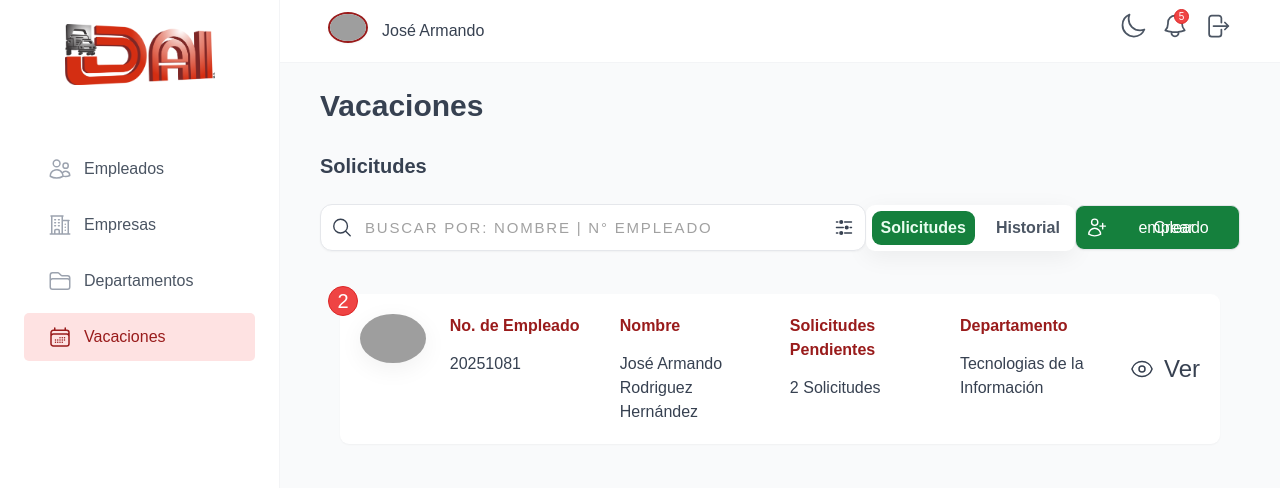
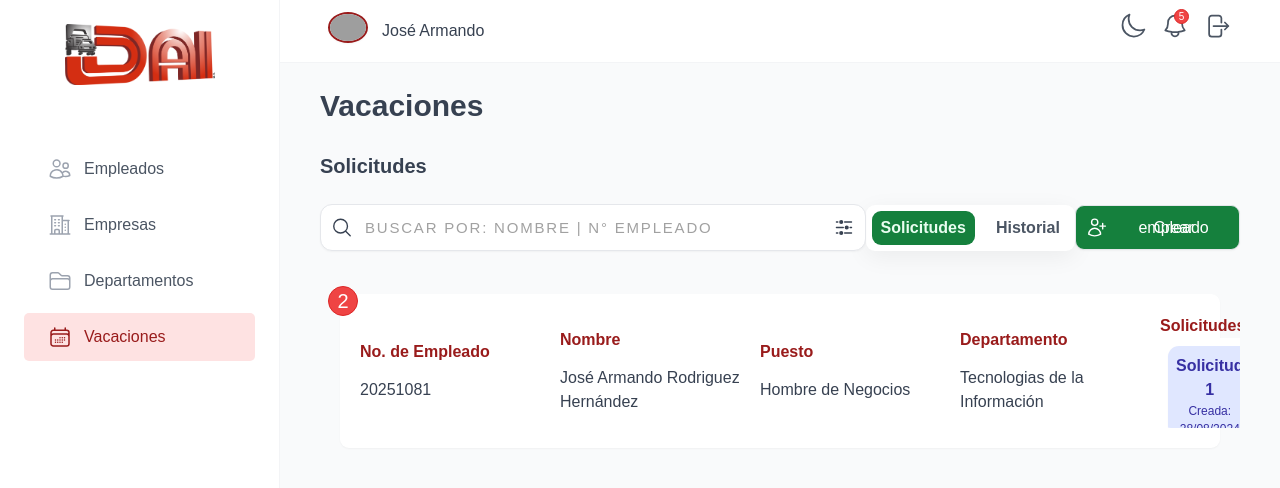
Before and after one commit to abner-silva-dev/holiday-system, a React (Vite) app: page /holidays in a window 1280 px wide. Shown: the top 488 px of the page. Built offline with nearby package versions, Linux system fonts and the light colour scheme; grey boxes are pictures that could not be loaded.

Commit message:
Adding Request List Component

```diff
--- a/src/features/holiday/HolidayInfo.tsx
+++ b/src/features/holiday/HolidayInfo.tsx
@@ -183,6 +183,22 @@ const HolidayInfo = () => {
               <TextTitle>Puesto</TextTitle>
               <span>Hombre de negocios</span>
             </Group>
+            <Group>
+              <Stat
+                color="red"
+                icon={<HiCalendarDays />}
+                title="Días Restantes"
+                value="2 de 12"
+              />
+            </Group>
+            <Group>
+              <Stat
+                color="brand"
+                icon={<HiCalendarDays />}
+                title="Vacaciones del periodo"
+                value="2024"
+              />
+            </Group>
           </UserData>
         </UserInfo>
         <HolidayOptions>
@@ -191,18 +207,6 @@ const HolidayInfo = () => {
             icon={<HiCalendarDays />}
             title="Solicitudes pendientes"
             value="2 solicitudes"
-          />
-          <Stat
-            color="red"
-            icon={<HiCalendarDays />}
-            title="Días Restantes"
-            value="2 dias"
-          />
-          <Stat
-            color="brand"
-            icon={<HiCalendarDays />}
-            title="Vacaciones del periodo"
-            value="12 días / 2 días en prorroga"
           />
         </HolidayOptions>
 
--- a/src/features/holiday/RequestScroll.tsx
+++ b/src/features/holiday/RequestScroll.tsx
@@ -1,5 +1,5 @@
 import styled from 'styled-components';
-import { HiOutlineEye } from 'react-icons/hi2';
+// import { HiOutlineEye } from 'react-icons/hi2';
 import Modal from '../../ui/Modal';
 import HolidayInfo from './holidayInfo';
 
@@ -14,14 +14,16 @@ const RequestsContainer = styled.div`
 `;
 
 const RequestCard = styled.div`
+  display: grid;
+  grid-template-columns: 1fr 1fr 1fr 1fr 1fr 2fr;
+  align-items: center;
+
   background-color: var(--color-grey-0);
   padding: 2rem;
   border-radius: 9px;
-  display: flex;
-  justify-content: space-around;
-  gap: 2.4rem;
   box-shadow: var(--shadow-sm);
   position: relative;
+  cursor: pointer;
 `;
 
 const ImageContainer = styled.div``;
@@ -46,23 +48,23 @@ const TextTitle = styled.span`
 `;
 const TextCont = styled.span``;
 
-const ShowButton = styled.button`
-  background-color: transparent;
-  border: none;
-  /* padding: 1rem 3rem; */
-  display: flex;
-  align-items: center;
-  justify-content: center;
-  gap: 1rem;
-  align-self: center;
-  justify-self: center;
-  font-size: 2.4rem;
-  transition: all 0.2s;
+// const ShowButton = styled.button`
+//   background-color: transparent;
+//   border: none;
+//   /* padding: 1rem 3rem; */
+//   display: flex;
+//   align-items: center;
+//   justify-content: center;
+//   gap: 1rem;
+//   align-self: center;
+//   justify-self: center;
+//   font-size: 2.4rem;
+//   transition: all 0.2s;
 
-  &:hover {
-    color: var(--color-red-700);
-  }
-`;
+//   &:hover {
+//     color: var(--color-red-700);
+//   }
+// `;
 
 const Notification = styled.div`
   position: absolute;
@@ -78,12 +80,58 @@ const Notification = styled.div`
   align-items: center;
   justify-content: center;
   border-radius: 50%;
+
+  user-select: none;
 `;
+
+// REQUEST LISTS
+
+const RequestListContainer = styled.div`
+  display: flex;
+  flex-direction: column;
+  gap: 1rem;
+
+  /* background-color: grey; */
+  padding: 0.8rem;
+  overflow-y: scroll;
+  height: 9rem;
+  background-color: var(--color-grey-0);
+  /* border: 1px solid var(--color-grey-300); */
+  border-radius: 11px;
+  /* box-shadow: var(--shadow-sm); */
+  /* background-color: var(--color-grey-50); */
+`;
+
+const RequestListCard = styled.div`
+  display: flex;
+  flex-direction: column;
+
+  background-color: var(--color-brand-100);
+  padding: 0.8rem;
+  box-shadow: var(--shadow-sm);
+  color: var(--color-brand-800);
+  border-radius: 11px;
+`;
+
+const TextCreation = styled.span`
+  font-size: 1.2rem;
+  text-align: center;
+`;
+
+const TitleCreation = styled.span`
+  font-size: 1.6rem;
+  text-align: center;
+  font-weight: bold;
+`;
+
+const Group = styled.div``;
 
 const RequestScroll = () => {
   return (
     <RequestsContainer>
-      <RequestCard>
+      <Modal>
+        <Modal.Open opens="ver">
+          <RequestCard title="Ver más">
             <Notification>2</Notification>
             <ImageContainer>
               <Image src="https://encrypted-tbn0.gstatic.com/images?q=tbn:ANd9GcQBrDpzWSWvT8WQKdSxpdEaoev3e0uixuPvdw&s" />
@@ -97,15 +145,44 @@ const RequestScroll = () => {
               <TextCont>José Armando Rodriguez Hernández</TextCont>
             </TextContainer>
             <TextContainer>
-          <TextTitle>Solicitudes Pendientes</TextTitle>
-          <TextCont>2 Solicitudes</TextCont>
+              <TextTitle>Puesto</TextTitle>
+              <TextCont>Hombre de Negocios</TextCont>
             </TextContainer>
             <TextContainer>
               <TextTitle>Departamento</TextTitle>
               <TextCont>Tecnologias de la Información</TextCont>
             </TextContainer>
+            <Group>
+              <TextTitle>Solicitudes</TextTitle>
+              <RequestListContainer>
+                <RequestListCard>
+                  <TitleCreation>Solicitud 1</TitleCreation>
+                  <TextCreation>
+                    Creada: <span>28/08/2024 21:23 hrs</span>
+                  </TextCreation>
+                </RequestListCard>
+                <RequestListCard>
+                  <TitleCreation>Solicitud 2</TitleCreation>
+                  <TextCreation>
+                    Creada: <span>21/09/2024 18:50 hrs</span>
+                  </TextCreation>
+                </RequestListCard>
+              </RequestListContainer>
+            </Group>
+          </RequestCard>
+        </Modal.Open>
+        <Modal.Window name="ver">
+          <HolidayInfo />
+        </Modal.Window>
+      </Modal>
+    </RequestsContainer>
+  );
+};
 
-        <Modal>
+export default RequestScroll;
+
+{
+  /* <Modal>
 <Modal.Open opens="ver">
   <ShowButton>
     <HiOutlineEye />
@@ -116,10 +193,5 @@ const RequestScroll = () => {
 <Modal.Window name="ver">
   <HolidayInfo />
 </Modal.Window>
-        </Modal>
-      </RequestCard>
-    </RequestsContainer>
-  );
-};
-
-export default RequestScroll;
+</Modal> */
+}
--- a/src/ui/Header.tsx
+++ b/src/ui/Header.tsx
@@ -58,6 +58,8 @@ const Notification = styled.div`
   align-items: center;
   justify-content: center;
   border-radius: 50%;
+
+  user-select: none;
 `;
 
 const DarkMode = styled.div`
```
Lines whose indentation alone changed are shown as unchanged.
